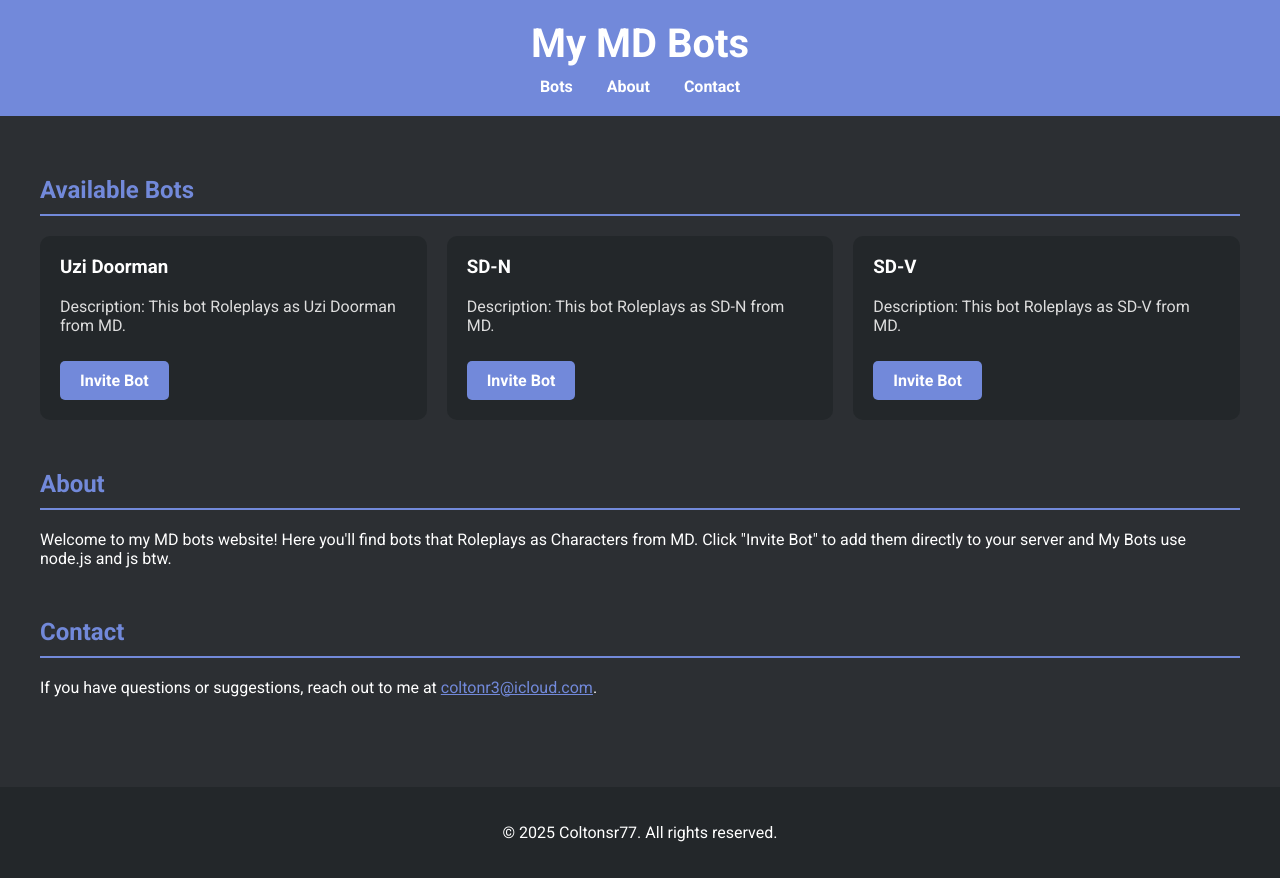
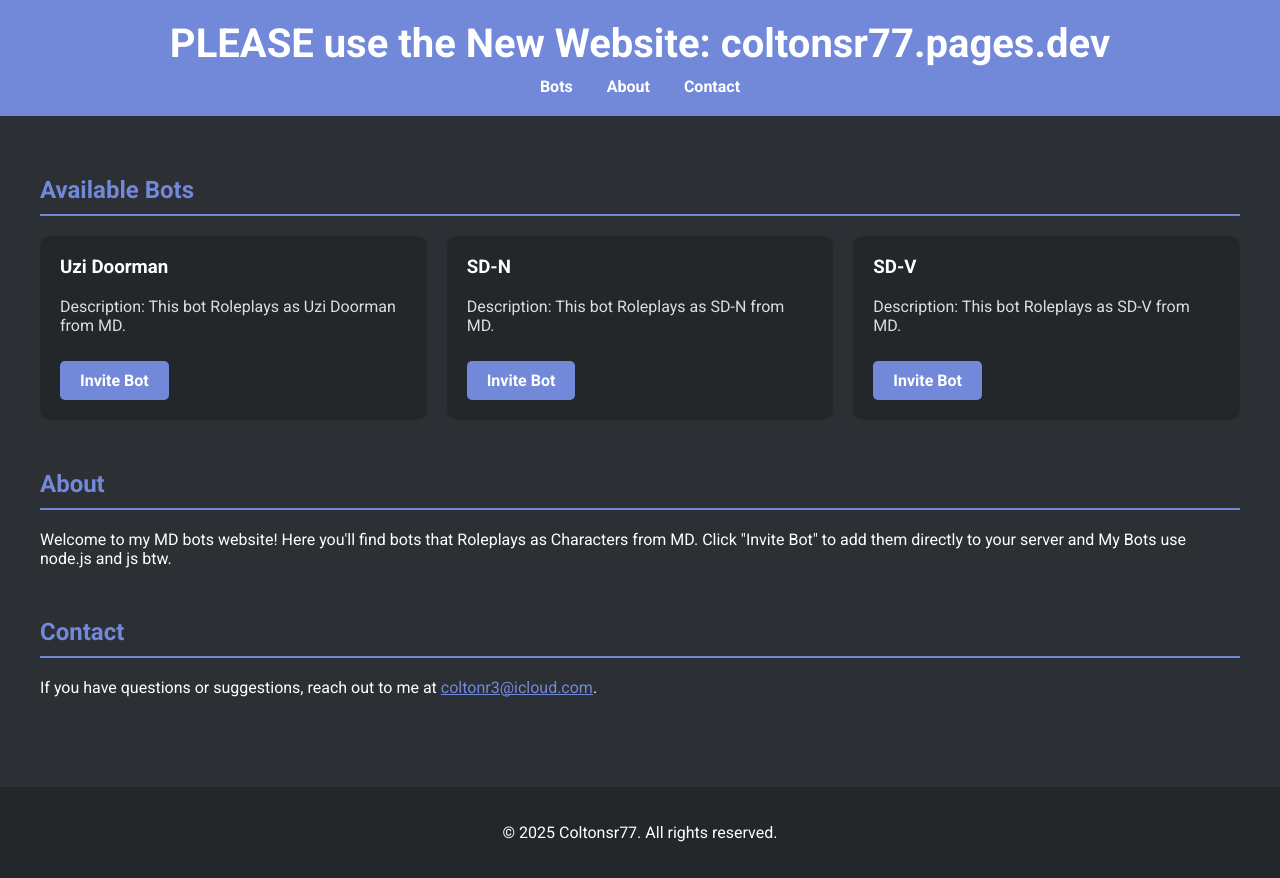
Before and after one commit to coltonsr77/My-Discord-Bots-Website, a plain HTML site: page index.html in a window 1280 px wide. Drawn offline with Linux system fonts and the light colour scheme.

Commit message:
Update index.html

```diff
--- a/index.html
+++ b/index.html
@@ -5,7 +5,7 @@
   <meta charset="UTF-8">
   <meta name="viewport" content="width=device-width, initial-scale=1.0">
   <meta name="description" content="Discover and invite amazing Discord bots to your server!">
-  <title>PLEASE use the New Website: coltonsr77.pages.dev</title>
+  <title>My MD Bots</title>
   <!-- Google Fonts -->
   <link href="https://fonts.googleapis.com/css2?family=Roboto:wght@400;700&display=swap" rel="stylesheet">
   <!-- CSS -->
@@ -96,7 +96,7 @@
 <body>
 
   <header>
-    <h1>My MD Bots</h1>
+    <h1>PLEASE use the New Website: coltonsr77.pages.dev</h1>
     <nav>
       <a href="#bots">Bots</a>
       <a href="#about">About</a>
```
